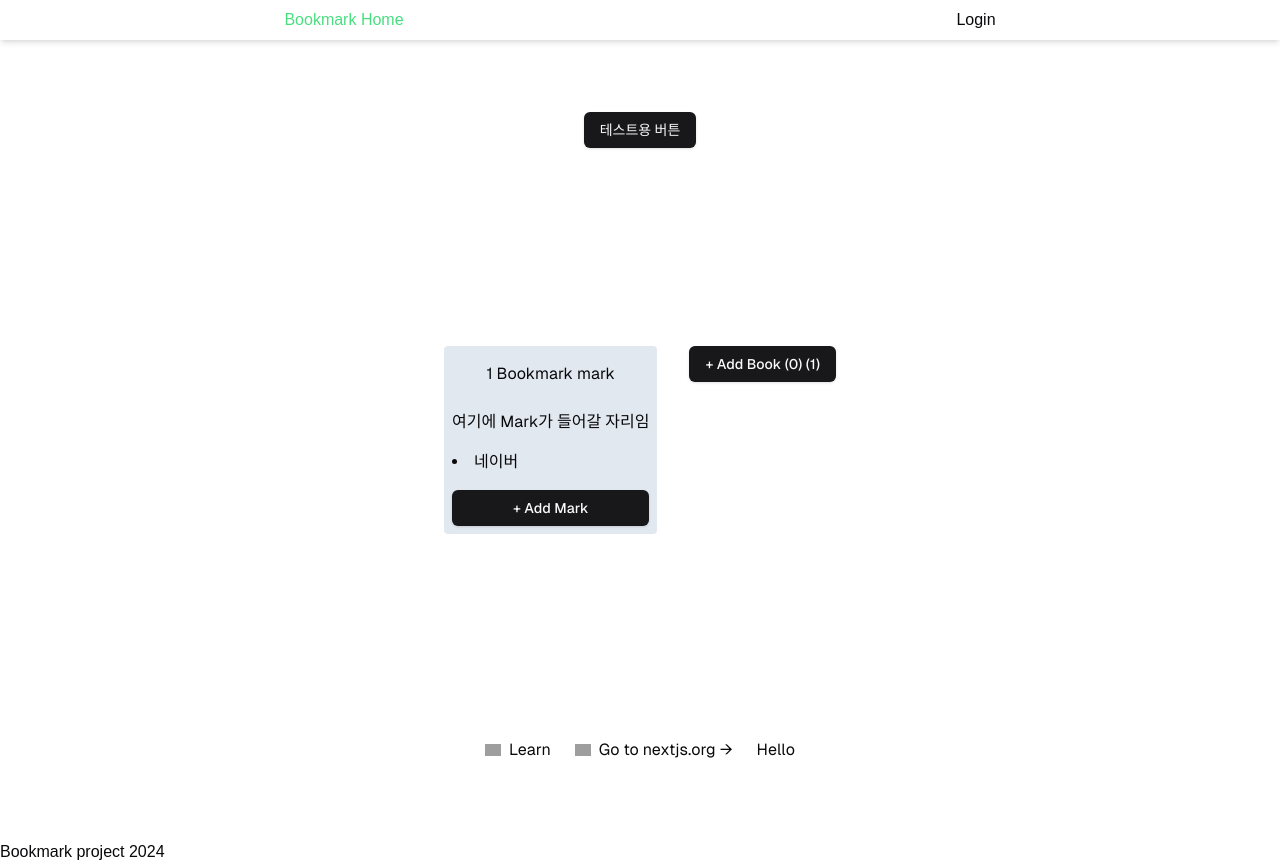
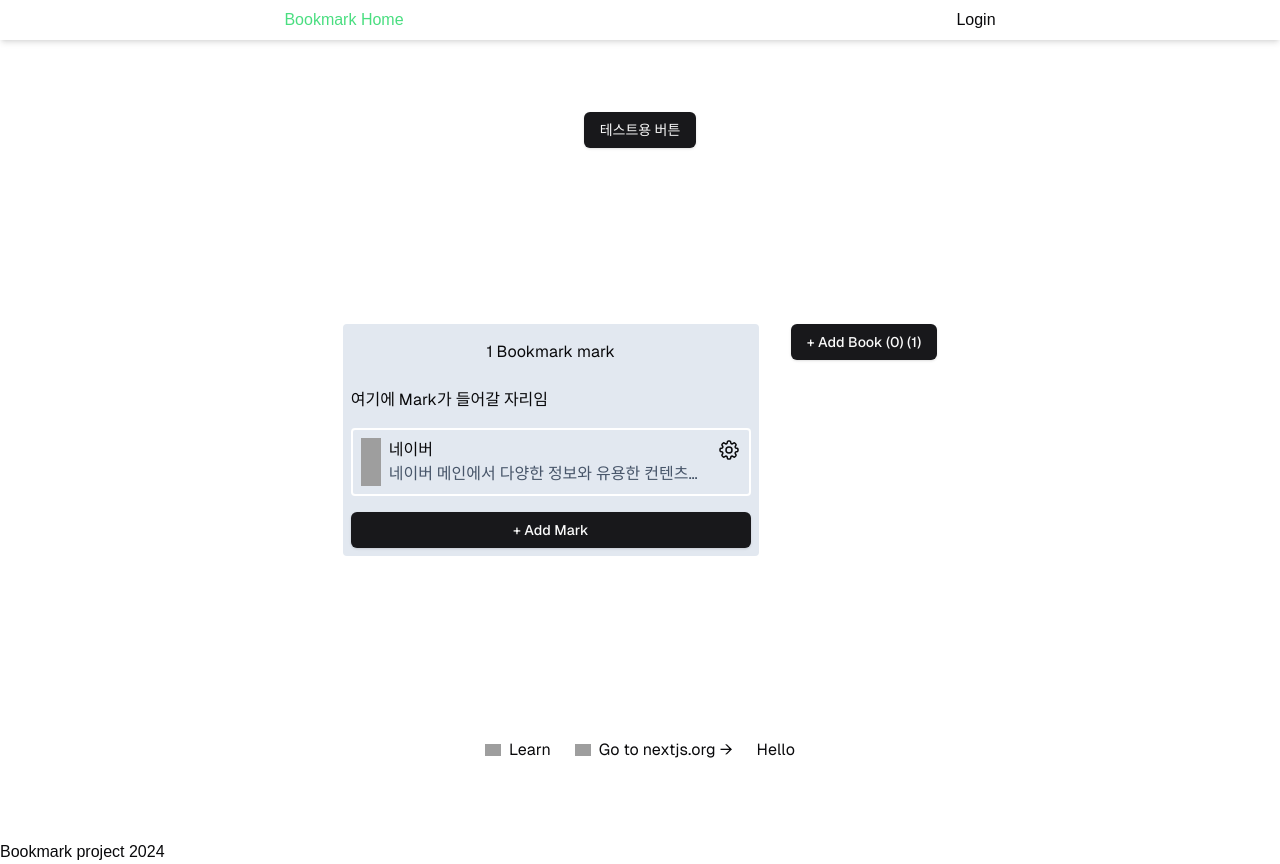
Before and after one commit to jykang24/kc4, a Next.js app in the folder next/app14/: page / in a window 1280 px wide. Built offline with nearby package versions, Linux system fonts and the light colour scheme; grey boxes are pictures that could not be loaded.

Commit message:
book내부 mark로 수정함

```diff
--- a/next/app14/app/components/Book.tsx
+++ b/next/app14/app/components/Book.tsx
@@ -1,5 +1,6 @@
 import { Button } from '@/components/ui/button';
-import { useState } from 'react';
+import { useEffect, useState } from 'react';
+import Mark from './Mark';
 import MarkEditor from './MarkEditor';
 
 type Props = {
@@ -39,6 +40,10 @@ export default function Book({ id, name }: Props) {
 
   const toggleMark = () => setAddingMark((pre) => !pre);
 
+  useEffect(() => {
+    console.log('markList updated rendering now...');
+  }, [markList]);
+
   return (
     <div className='flex flex-col gap-4 bg-slate-200 p-2 rounded-sm'>
       {/* {isEditingBook ? (
@@ -57,14 +62,25 @@ export default function Book({ id, name }: Props) {
       </ul>
 
       {markList.length > 0 ? (
-        markList.map((mark) => <li key={mark.id}>{mark.title}</li>)
+        markList.map((mark) => (
+          <Mark
+            key={mark.id}
+            id={mark.id}
+            title={mark.title}
+            description={mark.description}
+            imgUrl={mark.imgUrl}
+          />
+        ))
       ) : (
         <p>There is no mark here.</p>
       )}
-      {/* TODO: Mark자리에 mark컴포넌트로 수정! */}
 
       {isAddingMark ? (
-        <MarkEditor toggleEditing={toggleMark} />
+        <MarkEditor
+          markList={markList}
+          setMarkList={setMarkList}
+          toggleEditing={toggleMark}
+        />
       ) : (
         <Button onClick={toggleMark}>+ Add Mark</Button>
       )}
```
Also changed, not shown: next/app14/app/components/BookEditor.tsx (+0 -36 lines).
